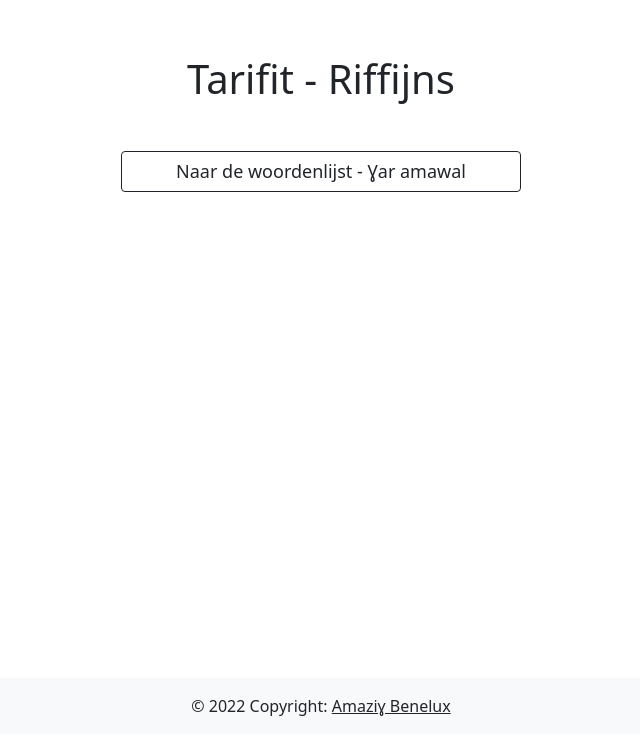
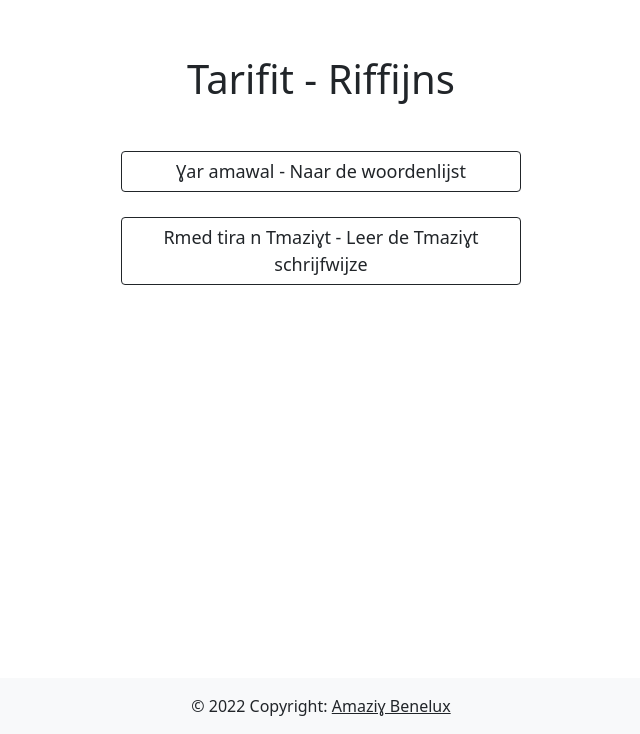
Before and after one commit to Amzir-A/tarifit.net, a plain HTML site: page index.html in a window 1280 px wide. Shown: the part 66-800 px from the top of the page, without its empty margins (319-959 px from the left). Drawn offline with nearby package versions, Linux system fonts and the light colour scheme.

Commit message:
Update index.html

```diff
--- a/index.html
+++ b/index.html
@@ -17,9 +17,12 @@
         </div>
     </header>
 
+
     <div class="text-center">
         <!-- <a href="Woordenlijst.html"><img src="images/button.png" class="img-fluid" alt="Responsive image"></a> -->
-        <a class="btn btn-outline-dark" href="dictionary.html" role="button" style="width:70%;max-width:400px;margin-top: 40px;font-size: large;">Naar de woordenlijst - Ɣar amawal</a>
+        <a class="btn btn-outline-dark" href="dictionary.html" role="button" style="width:70%;max-width:400px;margin-top: 40px;font-size: large;">Ɣar amawal - Naar de woordenlijst</a>
+        <br>
+        <a class="btn btn-outline-dark" href="https://www.youtube.com/channel/UCNIXu9UYa1AkfIJm7HpXu_g/videos" role="button" style="width:70%;max-width:400px;margin-top: 25px;font-size: large;">Rmed tira n Tmaziɣt - Leer de Tmaziɣt schrijfwijze</a>
     </div>
 
     <div include-html="components/footer.html" class="mt-auto"></div>
```
